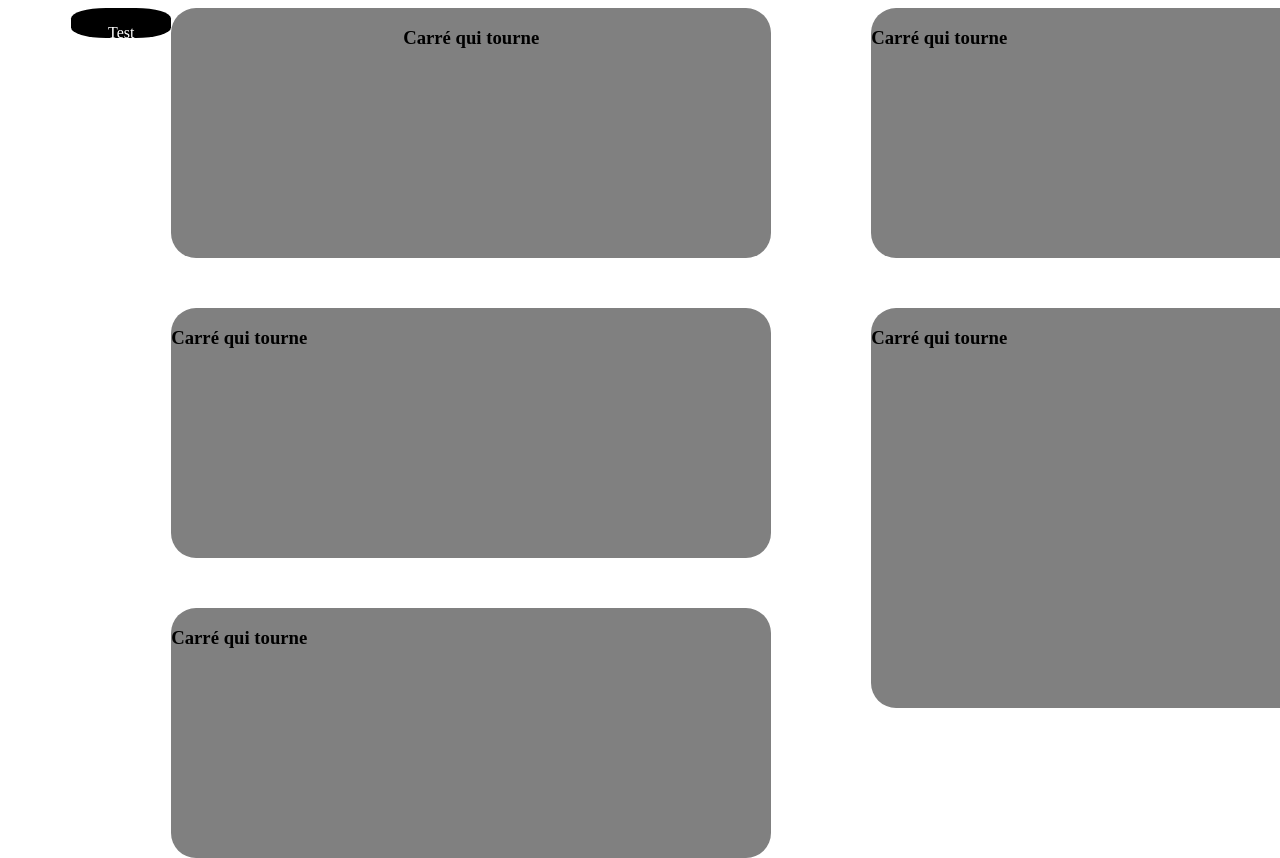
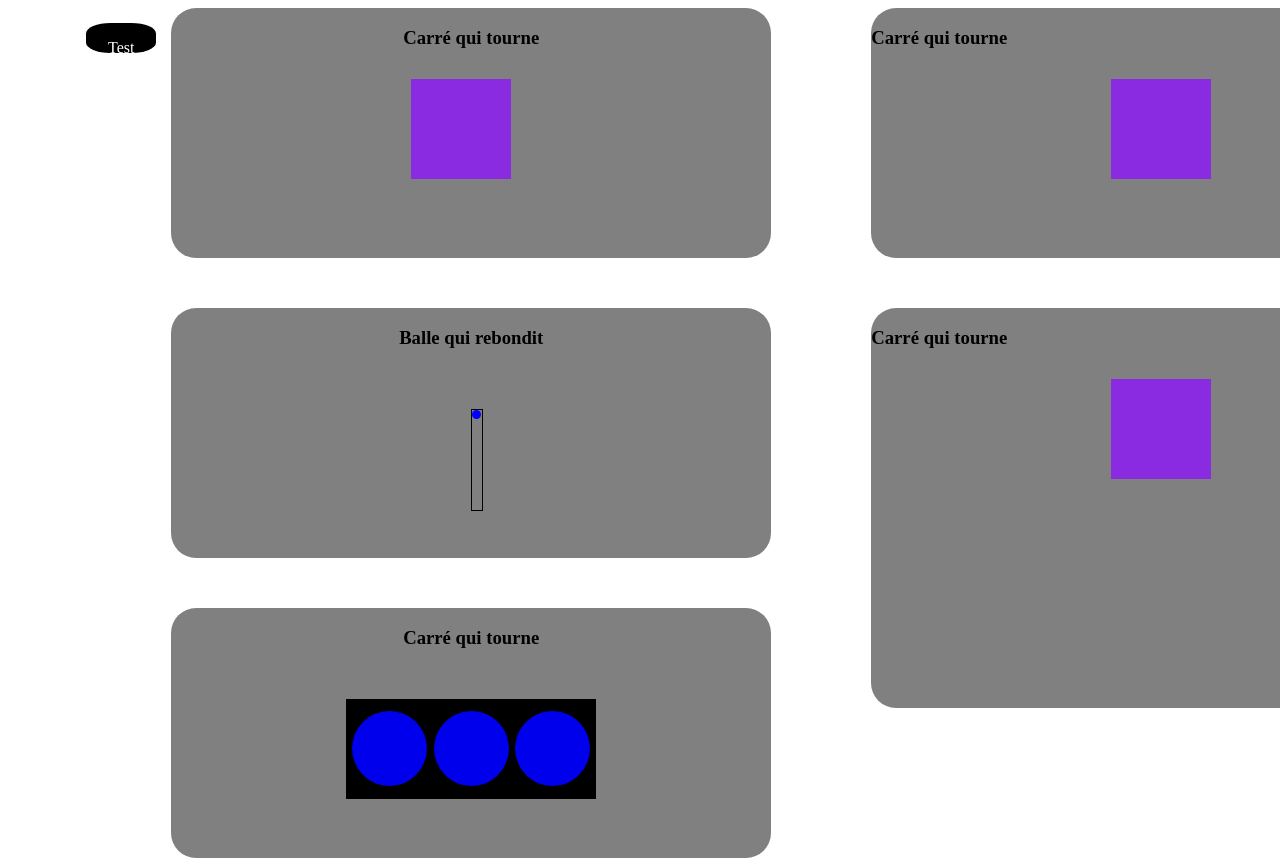
Before and after one commit to JorisM12/Animation, a plain HTML site: page index.html in a window 1280 px wide. Shown: the top 858 px of the page. Drawn offline with Linux system fonts and the light colour scheme.

Commit message:
4e commit

```diff
--- a/css/style.css
+++ b/css/style.css
@@ -13,13 +13,21 @@ div.anim_A {
     height: 30px;
     color: white;
     text-align: center;
+    transition: 5s;
+    margin: 15px;
 }
+.anim_A:hover {
+    background-color: blue;
+    height: 800px;
+
+}
+
 
 @keyframes rotation_A {
     from {transform: rotate(0deg);
          background-color: blueviolet;}
     to   {transform: rotate(360deg);
-            background-color: brown;}
+        background-color: brown;}
 }
 
 
@@ -43,7 +51,7 @@ div.anim_A {
     margin-top: 5%;
     /* animation-name: exemple;
     animation-duration: 5s; */
-    animation-name: rot;
+    animation-name: rotation_A;
     animation-duration: 5s;
     animation-iteration-count:infinite;
 
@@ -71,3 +79,60 @@ div.anim_A {
     height: 400px;
 
 }
+
+#tube {
+    height: 100px;
+    width: 10px;
+    border: 1px solid black;
+    margin-left: 50%;
+    margin-top: 10%;
+}
+
+#balle h3{
+    text-align: center;
+}
+
+@keyframes rebond {
+    0% {margin-top:0%;}
+    25% {top:50%;}
+    100% {top: 90%;}
+}
+#boule {
+    height: 9px;
+    width: 9px;
+    border-radius: 100%;
+    background-color: blue;
+    animation-name: rebond;
+    animation-duration: 5s;
+}
+
+#loader h3 {
+    text-align: center;
+}
+#chargement {
+    height: 100px;
+    width: 250px;
+    background-color: black;
+    margin-left: 175px;
+    margin-top: 50px;
+    display: flex;
+    justify-content: space-evenly;
+    align-items: center;
+}
+
+@keyframes flash {
+    0% {background-color: rgb(250, 250, 250);}
+    50% {background-color: black;}
+    75%  {background-color: blue;}
+    100% {background-color: black;}
+}
+
+.disc {
+    height: 75px;
+    width: 75px;
+    border-radius: 100%;
+    /* background-color: blue; */
+    animation-name: flash;
+    animation-duration: 3s;
+    animation-iteration-count:infinite;
+}
--- a/index.html
+++ b/index.html
@@ -21,14 +21,23 @@
         </div>
     </div>
     <div class="bloc" id="balle">
-        <h3>Carré qui tourne</h3>
-        <div id="tourne">
+        <h3>Balle qui rebondit</h3>
+        <div id="tube">
+            <div id="boule">
+
+            </div>
 
         </div>
     </div>
     <div class="bloc" id="loader">
         <h3>Carré qui tourne</h3>
-        <div id="tourne">
+        <div id="chargement">
+            <div id="discA" class="disc">
+            </div>
+            <div id="discB" class="disc">
+            </div>
+            <div id="discC" class="disc">
+            </div>
 
         </div>
     </div>
@@ -41,6 +50,7 @@
     <div class="bloc" id="elem">
         <h3>Carré qui tourne</h3>
         <div id="tourne">
+
 
         </div>
     </div>
```
